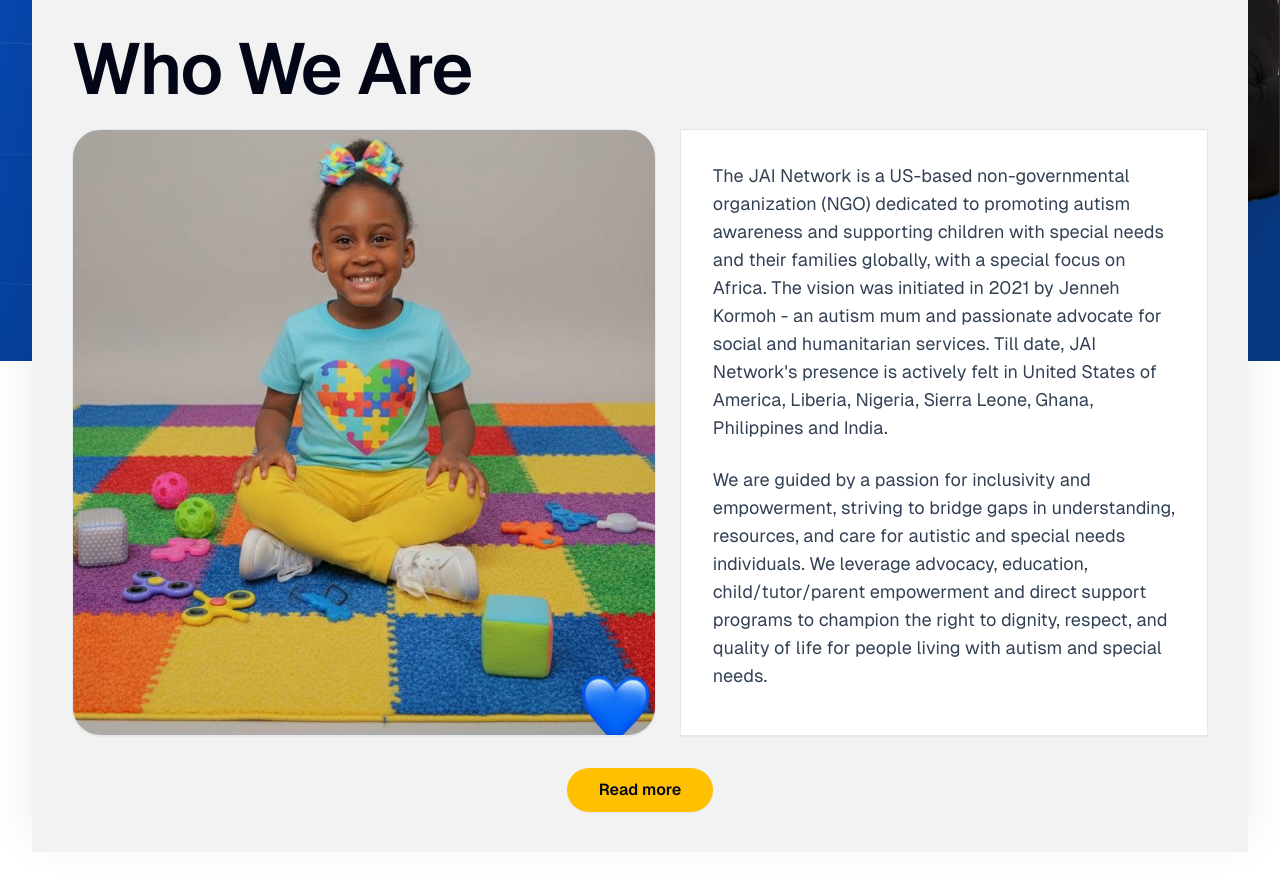
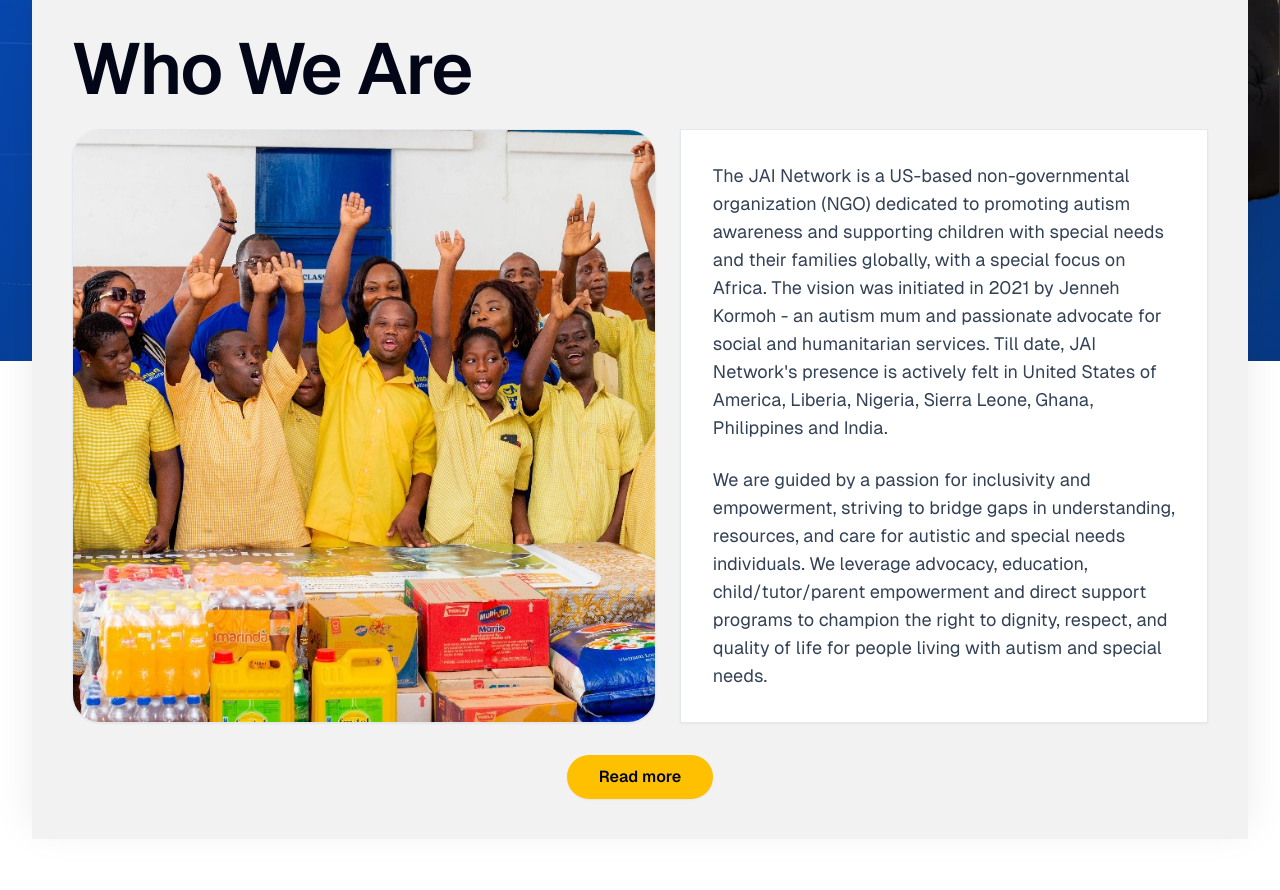
Before and after one commit to Nathaniyell/Jaai, a Next.js app: page / in a window 1280 px wide. Shown: the part 600-1490 px from the top of the page. Built offline with nearby package versions, Linux system fonts and the light colour scheme.

Commit message:
Update homepage image asset from cropped-jai.png to workshop.jpg for improved visual representation.

```diff
--- a/app/page.tsx
+++ b/app/page.tsx
@@ -32,7 +32,7 @@
           <div className="mt-6 grid gap-6 lg:grid-cols-[1.05fr_0.95fr] lg:items-stretch">
             <div className="overflow-hidden rounded-[1.75rem] sm:border border-slate-200 bg-white sm:shadow-sm">
               <Image
-                src="/images/cropped-jai.png"
+                src="/images/workshop.jpg"
                 alt="JAI Network community outreach"
                 width={1200}
                 height={1200}
```
